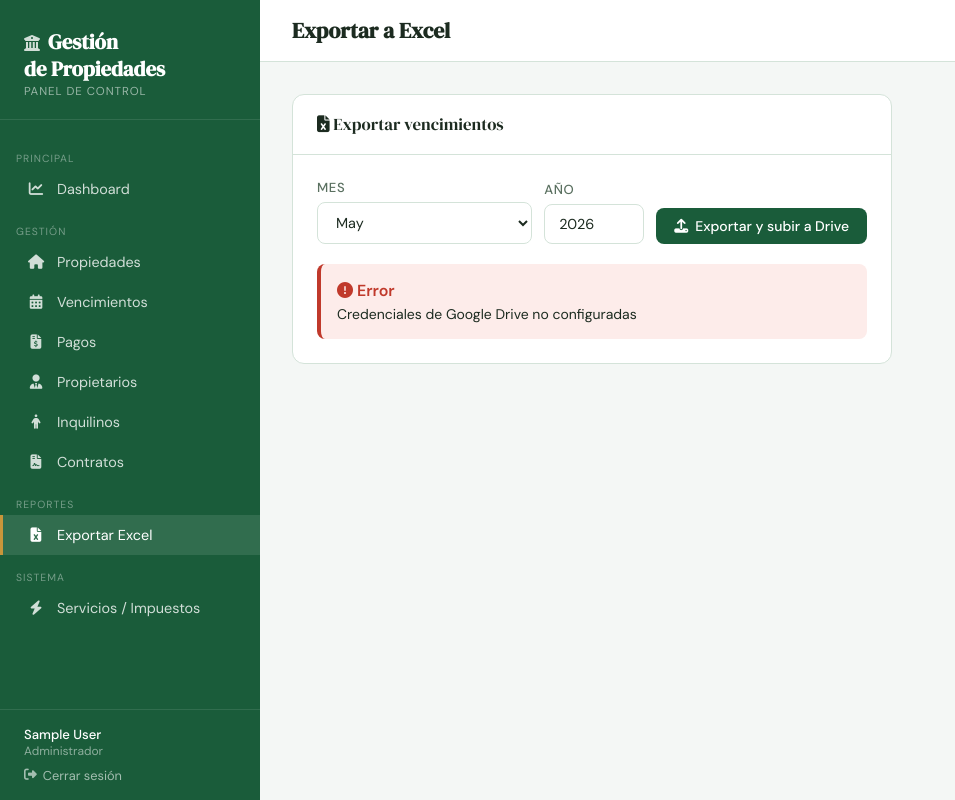
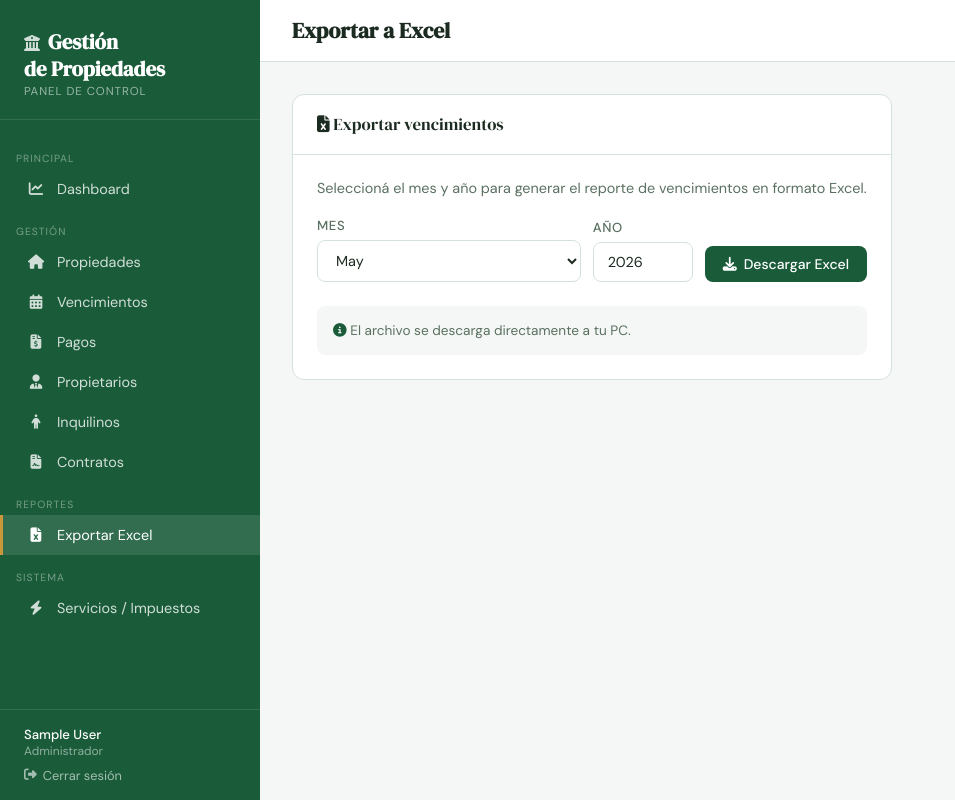
Before and after one commit to noroestenutricionsrl-coder/propiedades-app, a Django app: page /exportar/ in a window 1280 px wide. Shown: the whole page, without its empty margins (0-955 px from the left). Run offline with Django 5.2, Linux system fonts and the light colour scheme; a user stored in the database is signed in; tables that the repository leaves empty hold one stand-in row (values such as "Sample post").

Commit message:
fix template exportar descarga directa

```diff
--- a/templates/core/exportar.html
+++ b/templates/core/exportar.html
@@ -6,8 +6,11 @@
   <div class="card">
     <div class="card-header"><span class="card-title"><i class="fa-solid fa-file-excel"></i> Exportar vencimientos</span></div>
     <div class="card-body" style="padding:24px">
-      <form method="get" style="display:flex;gap:12px;align-items:flex-end;margin-bottom:20px">
-        <div class="form-group" style="margin:0;flex:1">
+      <p style="color:#5a7060;margin-bottom:20px;font-size:0.9rem">
+        Seleccioná el mes y año para generar el reporte de vencimientos en formato Excel.
+      </p>
+      <form method="get" style="display:flex;gap:12px;align-items:flex-end;flex-wrap:wrap">
+        <div class="form-group" style="margin:0;flex:1;min-width:150px">
           <label class="form-label">Mes</label>
           <select name="mes" class="form-control">
             {% for num, nombre in meses %}
@@ -19,25 +22,15 @@
           <label class="form-label">Año</label>
           <input type="number" name="anio" class="form-control" value="{{ anio }}">
         </div>
-        <button type="submit" class="btn btn-primary"><i class="fa-solid fa-upload"></i> Exportar y subir a Drive</button>
+        <input type="hidden" name="descargar" value="1">
+        <button type="submit" class="btn btn-primary">
+          <i class="fa-solid fa-download"></i> Descargar Excel
+        </button>
       </form>
-
-      {% if link %}
-      <div style="background:#e8f5ee;border-left:4px solid #1a5c3a;padding:16px;border-radius:8px">
-        <div style="font-weight:600;color:#1a5c3a;margin-bottom:8px"><i class="fa-solid fa-check-circle"></i> Archivo subido exitosamente</div>
-        <div style="font-size:0.875rem;color:#5a7060;margin-bottom:12px">{{ nombre }}</div>
-        <a href="{{ link }}" target="_blank" class="btn btn-primary btn-sm">
-          <i class="fa-brands fa-google-drive"></i> Abrir en Google Drive
-        </a>
+      <div style="margin-top:24px;padding:16px;background:#f4f7f5;border-radius:8px;font-size:0.85rem;color:#5a7060">
+        <i class="fa-solid fa-circle-info" style="color:#1a5c3a"></i>
+        El archivo se descarga directamente a tu PC.
       </div>
-      {% endif %}
-
-      {% if error %}
-      <div style="background:#fdecea;border-left:4px solid #c0392b;padding:16px;border-radius:8px">
-        <div style="font-weight:600;color:#c0392b;margin-bottom:4px"><i class="fa-solid fa-circle-exclamation"></i> Error</div>
-        <div style="font-size:0.875rem">{{ error }}</div>
-      </div>
-      {% endif %}
     </div>
   </div>
 </div>
```
